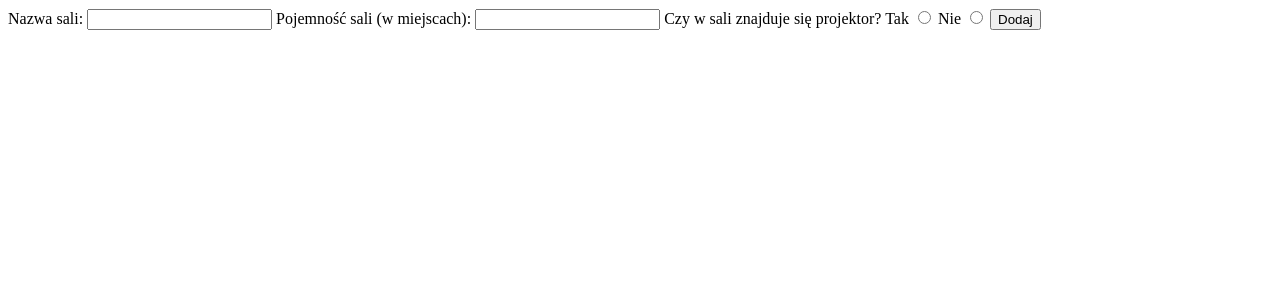
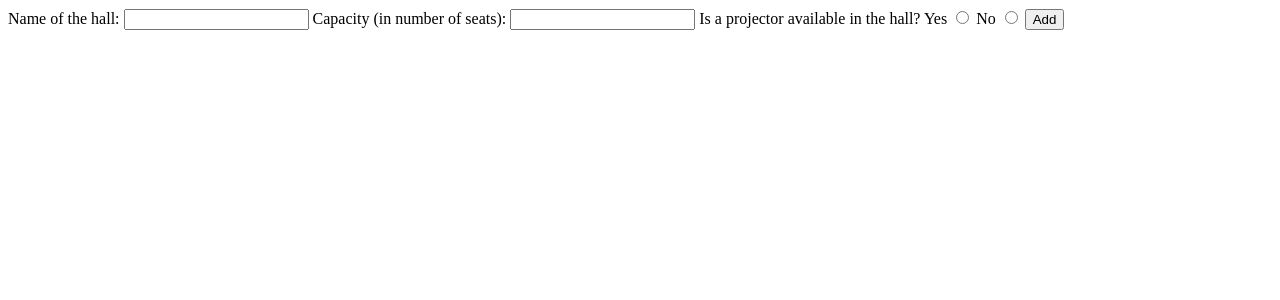
Before and after one commit to FilipHalon/conference_hall_booking_app, a Django app: page /hall/new/ in a window 1280 px wide. Shown: the top 300 px of the page. Run offline with Django 3.2, Linux system fonts and the light colour scheme.

Commit message:
Work on booking in progress

```diff
--- a/conference_hall_booking_app/booking/templates/add_new_hall.html
+++ b/conference_hall_booking_app/booking/templates/add_new_hall.html
@@ -7,19 +7,19 @@
 <body>
     <form action="" method="POST">
         {% csrf_token %}
-        <label>Nazwa sali:
+        <label>Name of the hall:
             <input type="text" name="name" required>
         </label>
-        <label>Pojemność sali (w miejscach):
+        <label>Capacity (in number of seats):
             <input type="text" name="capacity" required>
         </label>
-        <label>Czy w sali znajduje się projektor?
-            <label for="projector_yes">Tak</label>
+        <label>Is a projector available in the hall?
+            <label for="projector_yes">Yes</label>
             <input type="radio" id="projector_yes" name="projector_available" value="True" required>
-            <label for="projector_no">Nie</label>
+            <label for="projector_no">No</label>
             <input type="radio" id="projector_no" name="projector_available" value="False" required>
         </label>
-        <input type="submit" value="Dodaj">
+        <input type="submit" value="Add">
     </form>
 </body>
 </html>
--- a/conference_hall_booking_app/booking/templates/delete_hall.html
+++ b/conference_hall_booking_app/booking/templates/delete_hall.html
@@ -7,7 +7,7 @@
 <body>
     <form action="" method="POST">
         {% csrf_token %}
-        <input type="submit" value="Usuń salę konferencyjną o nazwie {{ hall_name }}">
+        <input type="submit" value="Delete the hall: {{ hall_name }}">
     </form>
 </body>
 </html>
--- a/conference_hall_booking_app/booking/templates/show_hall_details.html
+++ b/conference_hall_booking_app/booking/templates/show_hall_details.html
@@ -8,9 +8,10 @@
     <p>
         {{ hall.name }}
         <br>
-        Pojemność: {{ hall.capacity }}
+        Capacity: {{ hall.capacity }}
         <br>
-        Czy wyświetlacz jest dostępny: {% if hall.projector_available %}Tak{% else %}Nie{% endif %}
+        Is a projector available in the hall? {% if hall.projector_available %}Yes{% else %}No{% endif %}
     </p>
+    <a href="{% url 'make-a-reservation' hall_id=hall.id %}"><input type="button" value="Make a reservation"></a>
 </body>
 </html>
--- a/conference_hall_booking_app/booking/views.py
+++ b/conference_hall_booking_app/booking/views.py
@@ -1,9 +1,22 @@
 from django.shortcuts import render, redirect
 from django.views import View
 from django.http import HttpResponse
+# from django.utils.decorators import method_decorator
+# from django.views.decorators.csrf import csrf_exempt
 from .models import ConferenceHall, Booking
+from datetime import date, timedelta
 
 # Create your views here.
+
+
+def show_all_halls(request):
+    halls = ConferenceHall.objects.all()
+    return render(request, 'show_all_halls.html', {'halls': halls})
+
+
+def show_hall_details(request, hall_id):
+    hall = ConferenceHall.objects.get(pk=hall_id)
+    return render(request, 'show_hall_details.html', {'hall': hall})
 
 
 class AddNewHall(View):
@@ -17,13 +30,13 @@ class AddNewHall(View):
         try:
             capacity = int(request.POST.get('capacity'))
         except ValueError:
-            return HttpResponse("Pojemność nie jest liczbą całkowitą.")
+            return HttpResponse("Capacity is not an integer.")
         projector_available = request.POST.get('projector_available')
 
         ConferenceHall.objects.create(name=name,
                                       capacity=capacity,
                                       projector_available=projector_available)
-        return redirect('add-new-hall')
+        return redirect('home')
 
 
 class ModifyHall(View):
@@ -38,11 +51,11 @@ class ModifyHall(View):
         try:
             hall.capacity = request.POST['capacity']
         except ValueError:
-            return HttpResponse("Pojemność nie jest liczbą całkowitą.")
+            return HttpResponse("Capacity is not a integer.")
         hall.projector_available = request.POST['projector_available']
         hall.save()
 
-        return HttpResponse("Zmieniono")
+        return redirect('home')
 
 
 class DeleteHall(View):
@@ -54,14 +67,41 @@ class DeleteHall(View):
     def post(self, request, hall_id):
         hall = ConferenceHall.objects.get(pk=hall_id)
         hall.delete()
-        return HttpResponse("Usunięto")
+        return redirect('home')
 
 
-def show_hall_details(request, hall_id):
-    hall = ConferenceHall.objects.get(pk=hall_id)
-    return render(request, 'show_hall_details.html', {'hall': hall})
+class MakeReservation(View):
+
+    def get(self, request, hall_id):
+
+        hall = ConferenceHall.objects.get(pk=hall_id)
+
+        today = date.today()
+        date_range = int((date(2020, 1, 1) - today).days)
+        dates = [today + timedelta(day) for day in range(date_range)]
+
+        reservations = Booking.objects.filter(hall=hall_id)
+        reservations = [str(reservation.date) for reservation in reservations]
+
+        return render(request, 'make_a_reservation.html', {'hall': hall,
+                                                           'dates': dates,
+                                                           'reservations': reservations})
+
+    def post(self, request, hall_id):
+
+        hall = ConferenceHall.objects.get(pk=hall_id)
+        reservation_date = request.POST['reservation']
+        Booking.objects.create(date=reservation_date, hall=hall)
+
+        return redirect('reserve')
 
 
-def show_all_halls(request):
-    halls = ConferenceHall.objects.all()
-    return render(request, 'show_all_halls.html', {'halls': halls})
+class Reserve(View):
+
+    # def get(self, request, hall_id):
+    #     return render(request, 'add_a_comment.html')
+
+    def post(self, request, hall_id):
+        hall = ConferenceHall.objects.get(pk=hall_id)
+        Booking.objects.create(date=reservation_date, hall=hall)
+        return redirect('home')
--- a/conference_hall_booking_app/conference_hall_booking_app/urls.py
+++ b/conference_hall_booking_app/conference_hall_booking_app/urls.py
@@ -16,13 +16,15 @@ Including another URLconf
 from django.contrib import admin
 from django.urls import path, re_path
 from django.views.generic.base import TemplateView
-from booking.views import AddNewHall, ModifyHall, DeleteHall, show_hall_details, show_all_halls
+from booking.views import show_all_halls, show_hall_details, AddNewHall, ModifyHall, DeleteHall, MakeReservation, Reserve
 
 urlpatterns = [
     path('admin/', admin.site.urls),
+    re_path(r'^$', show_all_halls, name='home'),
+    re_path(r'^hall/(?P<hall_id>\d+)$', show_hall_details, name='hall-details'),
     path('hall/new/', AddNewHall.as_view(), name='add-new-hall'),
     re_path(r'^hall/modify/(?P<hall_id>\d+)$', ModifyHall.as_view(), name='modify-hall'),
     re_path(r'^hall/delete/(?P<hall_id>\d+)$', DeleteHall.as_view()),
-    re_path(r'^hall/(?P<hall_id>\d+)$', show_hall_details),
-    re_path(r'^$', show_all_halls, name='home'),
+    re_path(r'^reservation/(?P<hall_id>\d+)$', MakeReservation.as_view(), name='make-a-reservation'),
+    re_path(r'^reservation/(?P<hall_id>\d+)/reserve$', Reserve.as_view(), name='reserve'),
 ]
```
Also changed, not shown: conference_hall_booking_app/booking/templates/add_a_comment.html (added, +15 -0 lines), conference_hall_booking_app/booking/templates/make_a_reservation.html (added, +26 -0 lines), conference_hall_booking_app/booking/templates/modify_hall.html (+6 -6 lines), conference_hall_booking_app/booking/templates/show_all_halls.html (+11 -4 lines).
